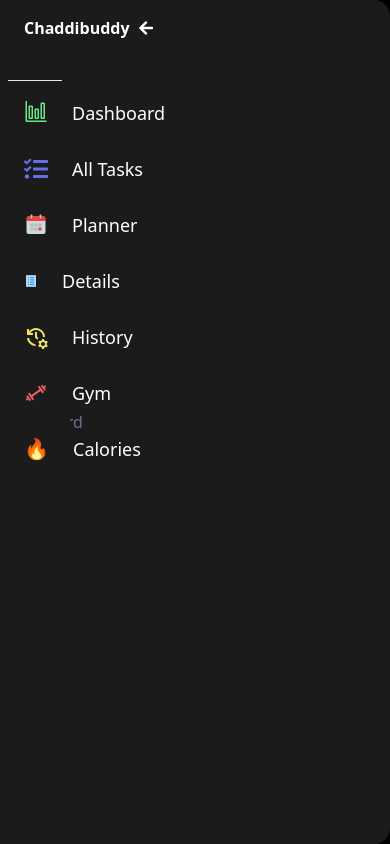
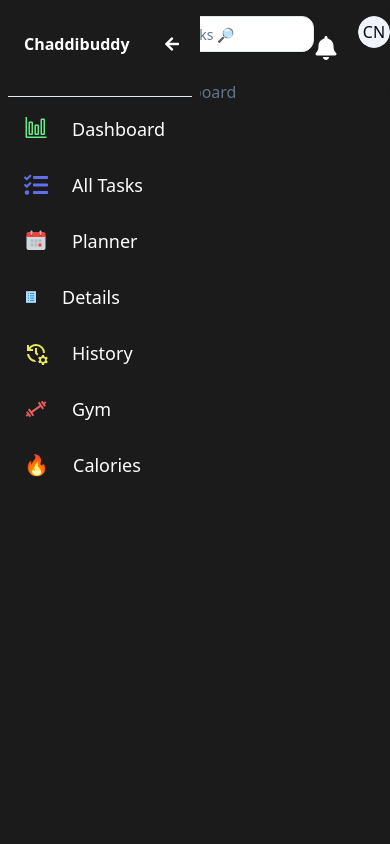
Before and after one commit to BorutoUzu007/Chaddibuddy, a Next.js app: page /dashboard in a window 390 px wide. Built offline with nearby package versions, Linux system fonts and the light colour scheme; no server answers.

Commit message:
made sidebar and pages responsive

```diff
--- a/app/(platform)/all-tasks/page.tsx
+++ b/app/(platform)/all-tasks/page.tsx
@@ -12,24 +12,7 @@ export interface AllTasksProps {
 
 function AllTasks({searchParams}: AllTasksProps) {
   return (
-    <div className='w-full px-4 py-9'>
-      <div className="pl-16 flex justify-around">
-        <p className='text-white text-2xl font-bold'>
-          Todo List
-        </p>
-        <div className='w-fit'>
-          <SearchAllTasks />
-        </div>
-
-        <div className='flex space-x-5'>
-          <div className='flex cursor-pointer rounded space-x-5 justify-end items-center'>
-            <FaBell className='' size={24} color='white'/>
-          </div>
-          <div>
-          <ProfileSection />
-          </div>
-        </div>
-      </div>
+    <div className='h-full w-full px-4'>
       <div className=' flex h-full'>
         <CurrentTodos searchParams={searchParams} />
 
--- a/app/(platform)/details/[task]/page.tsx
+++ b/app/(platform)/details/[task]/page.tsx
@@ -10,7 +10,7 @@ import { getTaskById } from "@/utils/tasks"
 export default async function SpecificTaskDetails ({params}: {params: {task: string}}) {
     const task = await getTaskById(params.task)
     return (
-        <div className="flex flex-col w-full h-full">
+        <div className="flex flex-col w-full h-fit">
             <div className="flex w-full mt-16 pl-16 justify-center">
                 <h1 className="text-white font-bold text-3xl">
                     Task Details
--- a/app/(platform)/layout.tsx
+++ b/app/(platform)/layout.tsx
@@ -1,5 +1,6 @@
 import { Navbar } from "@/components/platform/navbar";
 import { NavBar } from "@/components/platform/navbar/navbar";
+import { TopNavbar } from "@/components/platform/top-navbar";
 import { ResizableHandle, ResizablePanel, ResizablePanelGroup } from "@/components/ui/resizable";
 import type { Metadata } from "next";
 
@@ -15,7 +16,7 @@ export default function RootLayout({
   children: React.ReactNode;
 }>) {
   return (
-        <div className="flex bg-[#1b1b1b] h-full rounded-2xl w-full ">
+        <div className="flex flex-col bg-[#1b1b1b] rounded-2xl h-full w-full pt-4">
           {/* <ResizablePanelGroup
             direction="horizontal"
           >
@@ -28,7 +29,13 @@ export default function RootLayout({
             </ResizablePanel>
           </ResizablePanelGroup> */}
             {/* <Navbar /> */}
-            <NavBar />
+            <div className="flex w-full">
+              <NavBar />
+              <div className="w-full">
+                <TopNavbar />
+              </div>
+            </div>
+            {/* <NavBar /> */}
             {children}
         </div>
   );
--- a/app/layout.tsx
+++ b/app/layout.tsx
@@ -33,7 +33,7 @@ export default async function RootLayout({
         <body
           className={`${geistSans.variable} ${geistMono.variable} antialiased`}
         >
-          <div className="flex flex-col items-center justify-center h-full w-full bg-black">
+          <div className="min-h-full flex flex-col w-full bg-[#1b1b1b]">
               {children}
           </div>
           <Toaster />
--- a/app/page.tsx
+++ b/app/page.tsx
@@ -9,7 +9,7 @@ const font = Poppins({
 })
 export default function Home() {
   return (
-    <main className="flex h-full w-full flex-col items-center justify-center bg-black">
+    <main className="h-auto flex w-full flex-col items-center justify-center bg-black">
       <div className="space-y-6 text-center">
         <h1 className={cn("text-6xl font-semibold text-white drop-shadow-md", font.className)}>
           Chaddibuddy
--- a/components/platform/navbar/wrapper.tsx
+++ b/components/platform/navbar/wrapper.tsx
@@ -11,8 +11,8 @@ export const Wrapper = ({children}: WrapperProps) => {
     const {collapsed} = useNavSidebar((state) => state)
     return (
         <aside className={cn(
-            "fixed flex flex-col w-[70px] lg:w-60 bg-[#1b1b1b] lg:border-r lg:border-[#2D2E35] z-[10] h-full",
-            collapsed && 'lg:w-[70px] static'
+            "fixed flex flex-col w-[200px] bg-[#1b1b1b] sm:border-r sm:border-[#2D2E35] z-[10] h-full",
+            collapsed && 'w-[70px] static h-auto'
         )}>
             {children}
         </aside>
--- a/components/platform/task-details/details-searchbar.tsx
+++ b/components/platform/task-details/details-searchbar.tsx
@@ -44,8 +44,8 @@ export const DetailsSearchbar = ({query}: DetailsSearchbar) => {
     }
 
     return (
-        <div className="flex flex-col w-full h-full">
-            <div className="flex w-full justify-center px-20 pt-20">
+        <div className="flex flex-col h-full">
+            <div className="flex w-full justify-center px-20">
                 <Input
                 placeholder="🔍 Search for tasks here"
                 className="bg-white focus:border-[#323232]"
@@ -56,14 +56,15 @@ export const DetailsSearchbar = ({query}: DetailsSearchbar) => {
                     }
                 }}/>
             </div>
-            <ScrollArea>
-                <div className="flex flex-col items-center w-full pt-10">
-                    <h1 className="text-white font-semibold text-2xl">
-                        Search results
-                    </h1>
-                </div>
+
+            <div className="flex flex-col items-center w-full pt-10">
+                <h1 className="text-white font-semibold text-2xl">
+                    Search results
+                </h1>
+            </div>
+            <div className="overflow-auto">
                 {tasks && tasks.length !== 0 ? tasks.map((task) => (
-                    <div className="pt-6 flex flex-col w-full h-full space-y-4 px-5">
+                    <div className=" flex flex-col py-4 px-5">
                         <div key={task.id} className="bg-[#303030] flex w-full rounded-xl py-10 cursor-pointer select-none hover:border">
                             <div className=" w-full space-x-2 mx-2" onClick={() => goToTask(task.id as string)}>
                                 <span className="text-white text-lg font-bold px-5">{task.taskHeading}</span>
@@ -78,7 +79,7 @@ export const DetailsSearchbar = ({query}: DetailsSearchbar) => {
                         </h1>
                     </div>
                 )}
-            </ScrollArea>
+            </div>
         </div>
 
     )
--- /dev/null
+++ b/components/platform/top-navbar.tsx
@@ -0,0 +1,25 @@
+import { FaBell } from "react-icons/fa"
+import { SearchAllTasks } from "./search-all-tasks"
+import { ProfileSection } from "./profile-section"
+
+export const TopNavbar = () => {
+    return (
+        <div className="sm:pl-16 flex justify-around">
+            <p className='text-white text-2xl font-bold'>
+            Todo List
+            </p>
+            <div className='w-fit'>
+            <SearchAllTasks />
+            </div>
+
+            <div className='flex space-x-5'>
+                <div className='flex cursor-pointer rounded space-x-5 justify-end items-center'>
+                    <FaBell className='' size={24} color='white'/>
+                </div>
+                <div>
+                    <ProfileSection />
+                </div>
+            </div>
+        </div>
+    )
+}
```
